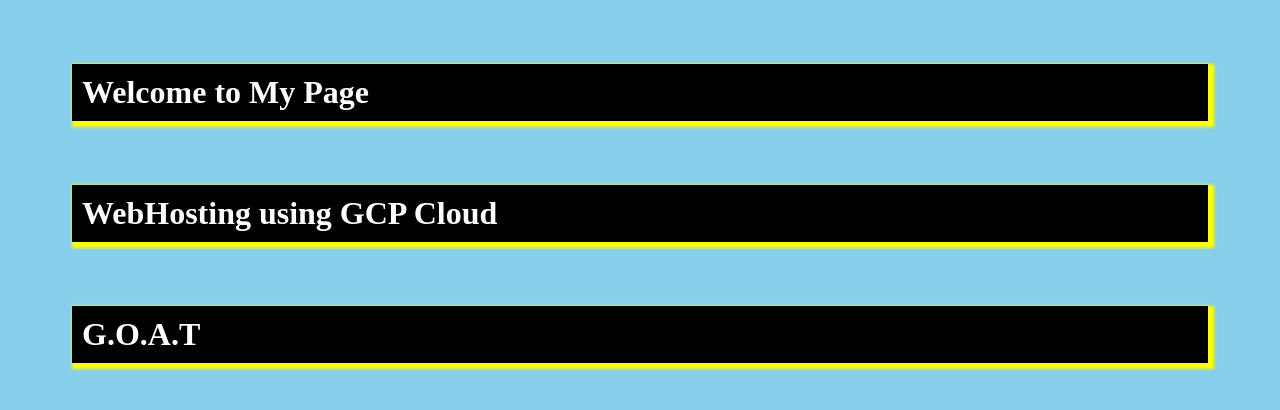
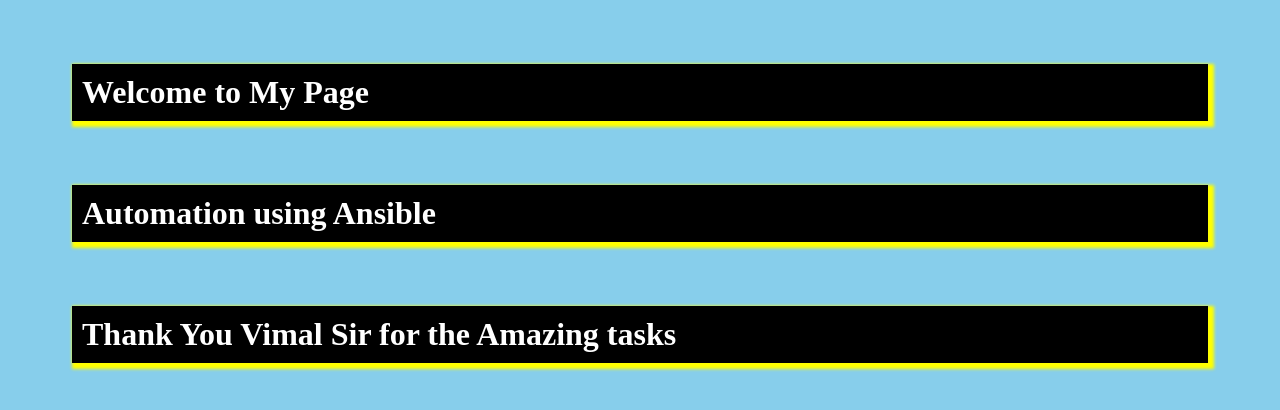
Before and after one commit to whoaks/Ansible, a plain HTML site: page index.html in a window 1280 px wide. Drawn offline with Linux system fonts and the light colour scheme.

Commit message:
Update index.html

```diff
--- a/index.html
+++ b/index.html
@@ -18,8 +18,8 @@ box-shadow:3px 3px 3px 3px yellow;
 </style></head>
 <body>
 <h1>Welcome to My Page</h1>
-<h1> WebHosting using GCP Cloud </h1>
-<h1>G.O.A.T </h1>
+<h1> Automation using Ansible</h1>
+<h1> Thank You Vimal Sir for the Amazing tasks  </h1>
 
 </body>
 </html>
```
